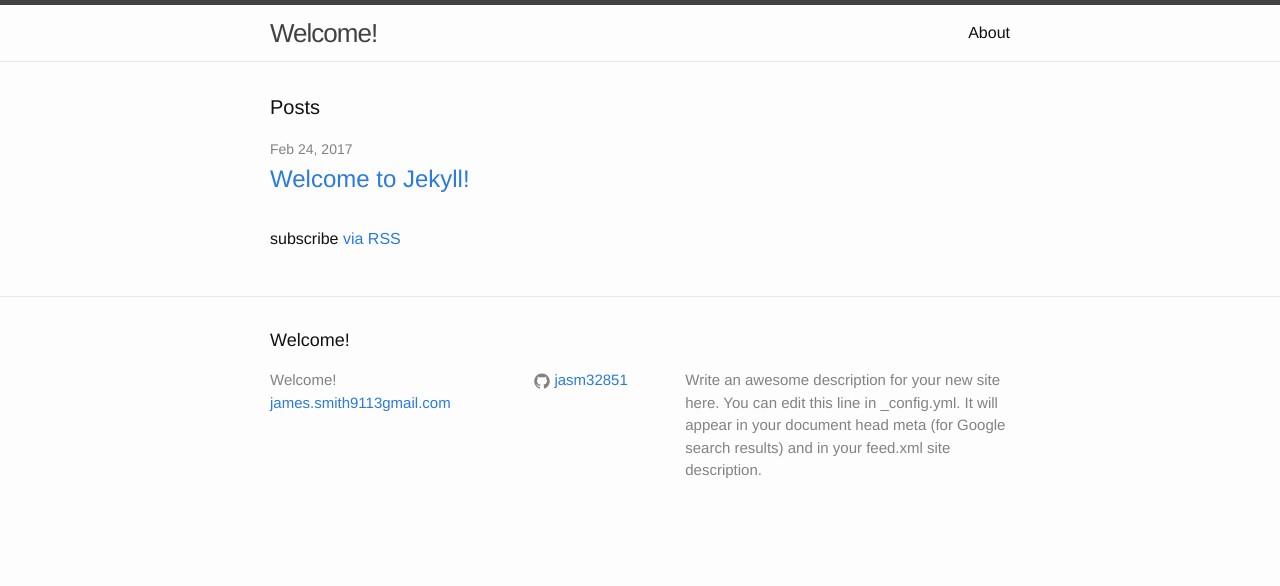
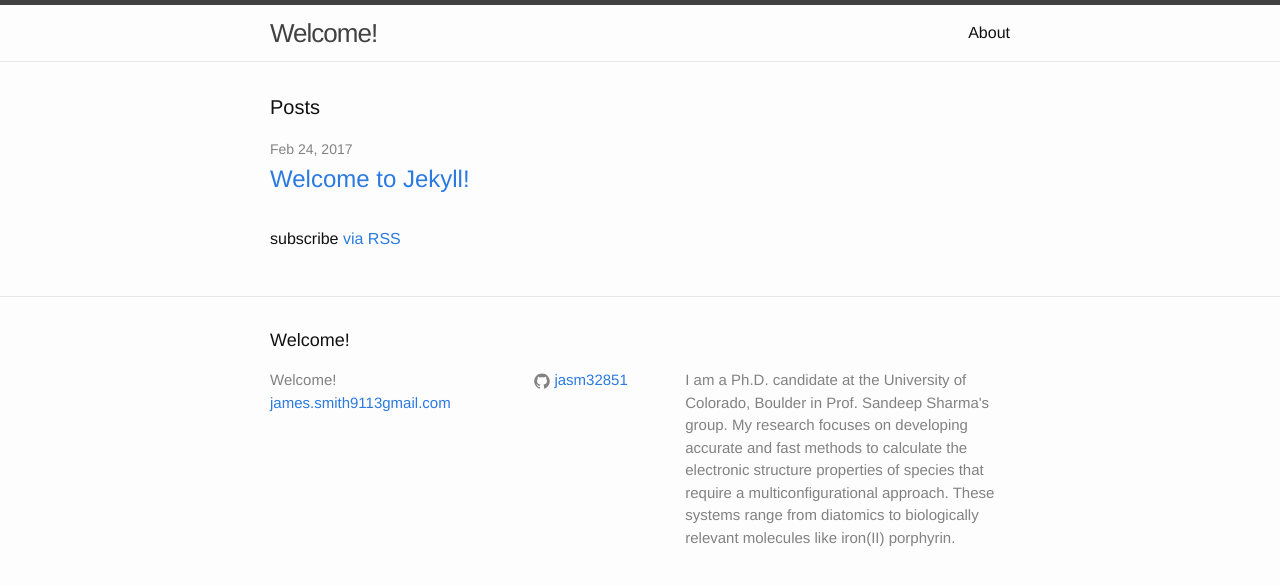
Before and after one commit to jasm32851/jasm32851.github.io, a Jekyll site: the page built from index.html, in a window 1280 px wide. Shown: the top 586 px of the page. Built offline with Jekyll 4.4.1, drawn with Linux system fonts in a browser that asks for light colours.

Commit message:
Modifying description.

```diff
--- a/_config.yml
+++ b/_config.yml
@@ -2,9 +2,7 @@
 title: Welcome!
 email: james.smith9113<at>gmail.com
 description: > # this means to ignore newlines until "baseurl:"
-  Write an awesome description for your new site here. You can edit this
-  line in _config.yml. It will appear in your document head meta (for
-  Google search results) and in your feed.xml site description.
+  I am a Ph.D. candidate at the University of Colorado, Boulder in Prof. Sandeep Sharma's group. My research focuses on developing accurate and fast methods to calculate the electronic structure properties of species that require a multiconfigurational approach. These systems range from diatomics to biologically relevant molecules like iron(II) porphyrin.
 baseurl: "" # the subpath of your site, e.g. /blog
 url: "http://jasm32851.github.io" # the base hostname & protocol for your site
 github_username:  jasm32851
```
